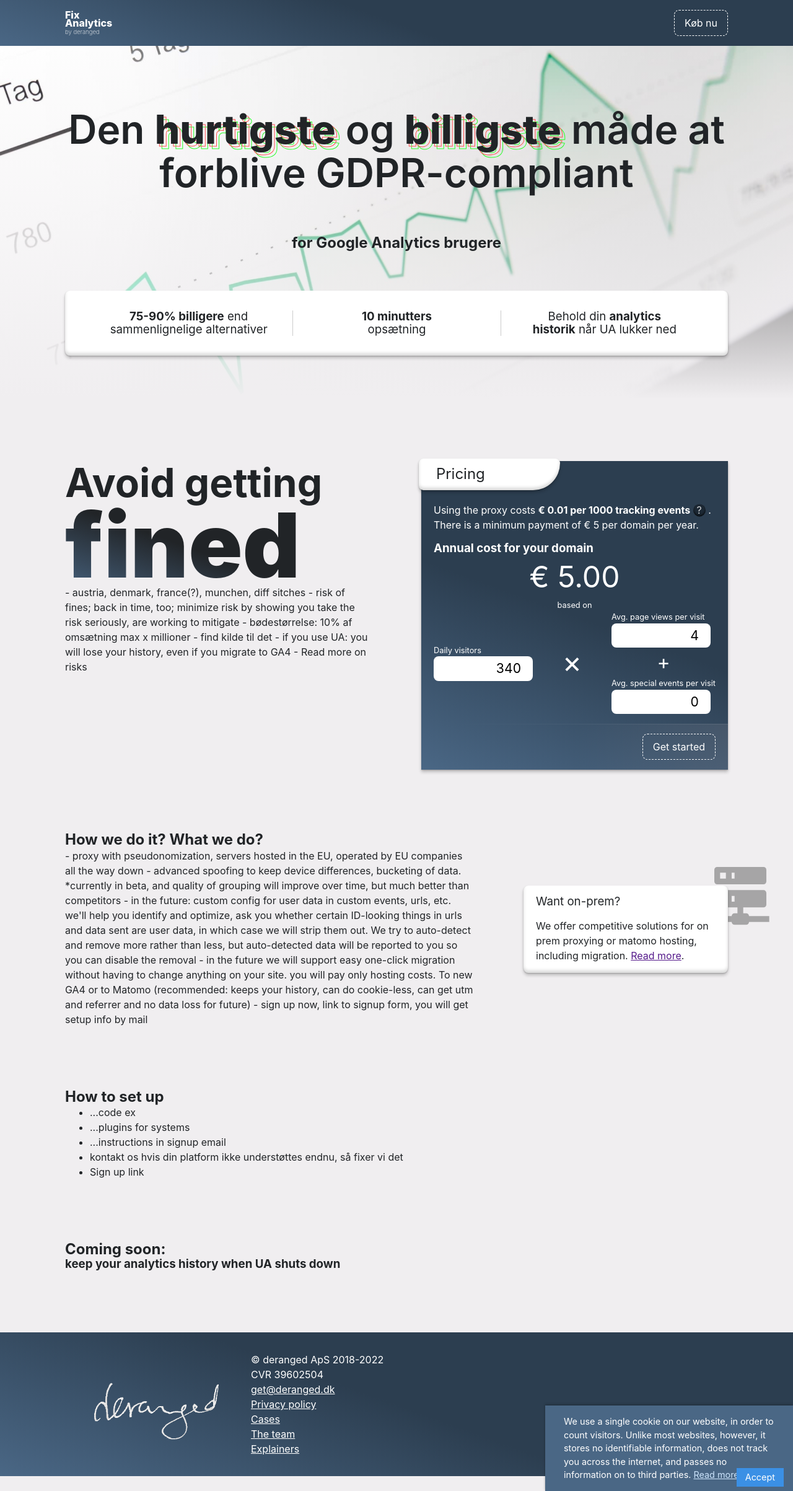
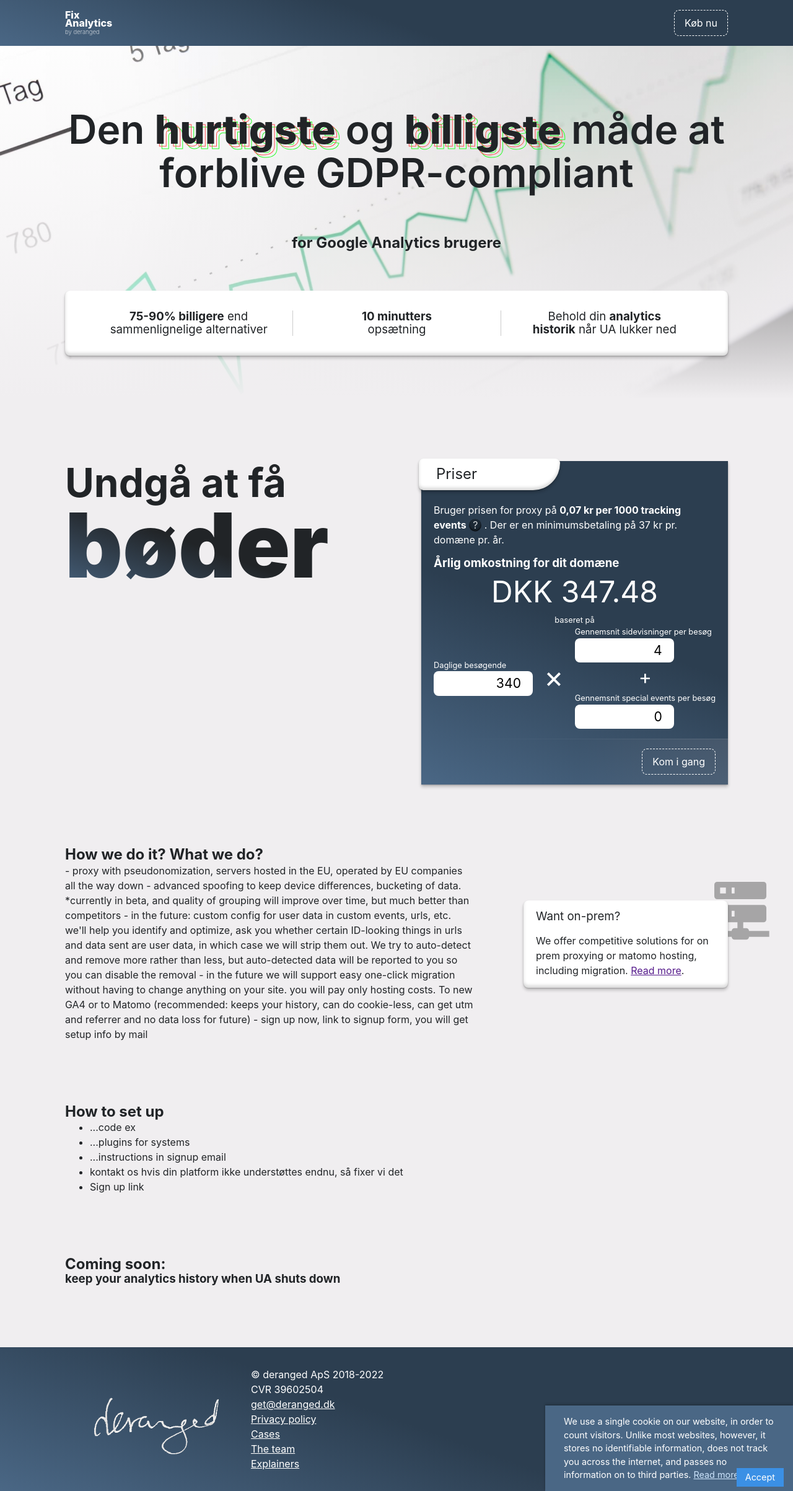
Before and after one commit to derangeddk/deranged.dk, a Jekyll site: the page built from da/fix-analytics/index.html, in a window 1280 px wide. Shown: the whole page at 62% size. Built offline with Jekyll 4.4.1, drawn with Linux system fonts in a browser that asks for light colours.

Commit message:
Translate Risk and price page

```diff
--- a/_includes/fix-analytics-risk-and-price.html
+++ b/_includes/fix-analytics-risk-and-price.html
@@ -2,44 +2,50 @@
   <div class="aside-section aside-section--equal">
     <div>
       <h2 class="heading--big">
-        Avoid getting<br />
-        <span class="heading--humongous text--shiny text--line-height-90">fined</span>
+        {{ include.text_content.title_start }}
+        <span class="heading--humongous text--shiny text--line-height-90">
+          {{ include.text_content.title_big }}
+        </span>
       </h2>
-      - austria, denmark, france(?), munchen, diff sitches
-      - risk of fines; back in time, too; minimize risk by showing you take the risk seriously, are working to mitigate
-      - bødestørrelse: 10% af omsætning max x millioner - find kilde til det
-      - if you use UA: you will lose your history, even if you migrate to GA4
-      - Read more on risks
+      <!-- <p>{{ include.text_content.body }}</p> -->
     </div>
     <aside class="aside-section__aside">
       <div class="card card--dark">
         <div class="card__body">
-          <h2 class="card__header">Pricing</h2>
+          <h2 class="card__header">
+            {{ include.text_content.pricing_title}}
+          </h2>
           <div class="card__text">
             <p>
-              Using the proxy costs <strong>€ 0.01 per 1000 tracking events</strong>
-              <span class="tooltip icon-tooltip" data-tooltip title="A tracking event is usually a page visit, but you may also be tracking special events in order to gather information on user behavior on your site.">
+              {{ include.text_content.pricing_body1 }}
+              <span class="tooltip icon-tooltip" data-tooltip title="{{ include.text_content.pricing_tooltip }}">
                 <span class="icon-tooltip__icon" data-tooltip-activator>?</span>
                 <span class="tooltip__text" data-tooltip-tip>
-                  A <em>tracking event</em> is usually a page visit, but you may also be tracking special events in order to gather information on user behavior on your site.
+                  {{ include.text_content.pricing_tooltip }}
                 </span>
               </span>
               .
-              There is a minimum payment of € 5 per domain per year.
+              {{ include.text_content.pricing_body2 }}
             </p>
           </div>
           <div class="card__text mt-4">
-            <h3>Annual cost for your domain</h3>
+            <h3>
+              {{ include.text_content.pricing_form_title }}
+            </h3>
             <div class="text--huge text--centered">
-              € <span data-pricing-calculator-result>5.00</span>
+              {{ include.pricing.currency }} <span data-pricing-calculator-result>5.00</span>
             </div>
+            <input hidden data-pricing-per-domain type="number" value="{{ include.pricing.per_domain }}">
+            <input hidden data-pricing-per-1000-tracking-events type="number" value="{{ include.pricing.per_1000_tracking_events }}">
             <div class="text--small text--centered">
-              based on
+              {{ include.text_content.pricing_form_based_on }}
             </div>
             <form name="pricing" class="row f-justify-space-between f-align-center">
               <div>
                 <label class="labelled-field">
-                  <span class="labelled-field__label">Daily visitors</span>
+                  <span class="labelled-field__label">
+                    {{ include.text_content.pricing_form_daily_visitors }}
+                  </span>
                   <input type="number" name="dailyVisitors" value="340" class="labelled-field__input input--number input--big input--short">
                 </label>
               </div>
@@ -48,12 +54,16 @@
               </div>
               <div>
                 <label class="labelled-field">
-                  <span class="labelled-field__label">Avg. page views per visit</span>
+                  <span class="labelled-field__label">
+                    {{ include.text_content.pricing_form_avg_views }}
+                  </span>
                   <input type="number" name="pageViewsPerVisit" value="4" class="labelled-field__input input--number input--big input--short">
                 </label>
                 <div class="text--large text--centered f-self-stretch">+</div>
                 <label class="labelled-field">
-                  <span class="labelled-field__label">Avg. special events per visit</span>
+                  <span class="labelled-field__label">
+                    {{ include.text_content.pricing_form_avg_special_events }}
+                  </span>
                   <input type="number" name="specialEventsPerVisit" value="0" class="labelled-field__input input--number input--big input--short">
                 </label>
               </div>
@@ -84,7 +96,7 @@
         <div class="card__actions">
           <div class="spacer"></div>
           <a class="button button--dashed button--dark" href="signup">
-            Get started
+            {{ include.text_content.pricing_form_cta }}
           </a>
         </div>
       </div>
--- a/da/fix-analytics/index.html
+++ b/da/fix-analytics/index.html
@@ -9,10 +9,28 @@
     usp1: <strong>75-90% billigere</strong> end sammenlignelige alternativer
     usp2: <strong>10 minutters</strong><br>opsætning
     usp3: Behold din <strong>analytics historik</strong> når UA lukker ned
+  risk_and_price:
+    title_start: Undgå at få<br>
+    title_big: bøder
+    body: TODO
+    pricing_title: Priser
+    pricing_body1: Bruger prisen for proxy på <strong>0,07 kr per 1000 tracking events</strong>
+    pricing_body2: Der er en minimumsbetaling på 37 kr pr. domæne pr. år.
+    pricing_tooltip: A tracking event is usually a page visit, but you may also be tracking special events in order to gather information on user behavior on your site.
+    pricing_form_title: Årlig omkostning for dit domæne
+    pricing_form_based_on: baseret på
+    pricing_form_daily_visitors: Daglige besøgende
+    pricing_form_avg_views: Gennemsnit sidevisninger per besøg
+    pricing_form_avg_special_events: Gennemsnit special events per besøg
+    pricing_form_cta: Kom i gang
+pricing:
+  currency: DKK
+  per_domain: 37
+  per_1000_tracking_events: 0.7
 ---
 {% include fix-analytics-hero.html text_content=page.text_content.hero %}
 <div class="container">
-  {% include fix-analytics-risk-and-price.html %}
+  {% include fix-analytics-risk-and-price.html text_content=page.text_content.risk_and_price pricing=page.pricing %}
   {% include fix-analytics-how-we-do-it.html %}
   {% include fix-analytics-how-to-set-up.html %}
   {% include fix-analytics-coming-soon.html %}
```
Also changed, not shown: other parts of _includes/fix-analytics-risk-and-price.html (+3 -1 lines), fix-analytics/index.html (+19 -1 lines).
